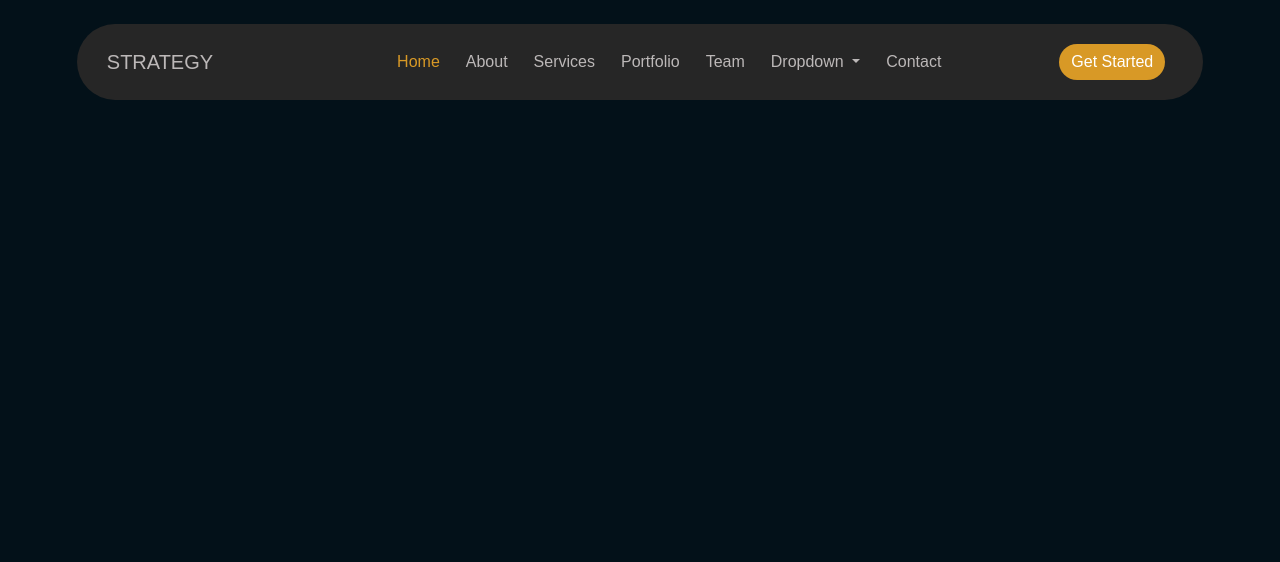
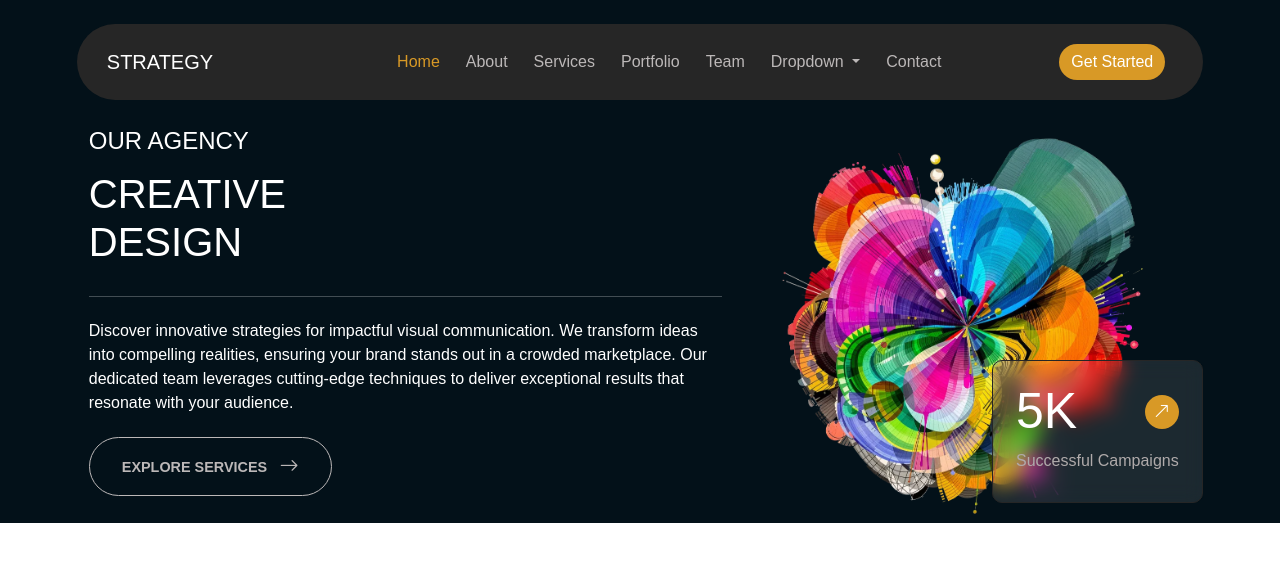
Before and after one commit to anusha26715/strategy-website, a plain HTML site: page index.html in a window 1280 px wide. Drawn offline with nearby package versions, Linux system fonts and the light colour scheme.

Commit message:
Home Section in Progress

```diff
--- a/index.html
+++ b/index.html
@@ -5,6 +5,7 @@
     <meta name="viewport" content="width=device-width, initial-scale=1.0">
     <link rel="stylesheet" href="style.css">
     <link rel="stylesheet" href="https://cdn.jsdelivr.net/npm/bootstrap@5.3.6/dist/css/bootstrap.min.css">
+    <link rel="stylesheet" href="https://cdnjs.cloudflare.com/ajax/libs/bootstrap-icons/1.11.3/font/bootstrap-icons.min.css">
     <title>Strategy</title>
 </head>
 <body>
@@ -12,7 +13,7 @@
         <header class="header-container">
             <nav id="navBar" class="mt-4 navbar navbar-expand-lg">
                 <div class="container-fluid">
-                    <a class="navbar-brand" href="#">STRATEGY</a>
+                    <a class="navbar-brand" href="#home">STRATEGY</a>
                     <div class="btn-container">
                         <button class="me-2 getstarted-btn"><a href="">Get Started</a></button>
                         <button class="navbar-toggler" type="button" data-bs-toggle="collapse" data-bs-target="#navbarSupportedContent" aria-controls="navbarSupportedContent" aria-expanded="false" aria-label="Toggle navigation" id="navbarToggler">
@@ -22,7 +23,7 @@
                     <div class="collapse navbar-collapse" id="navbarSupportedContent">
                         <ul class="navbar-nav mb-2 mb-lg-0">
                             <li class="nav-item">
-                                <a class="nav-link active" aria-current="page" href="#">Home</a>
+                                <a class="nav-link active" aria-current="page" href="#home">Home</a>
                             </li>
                             <li class="nav-item">
                                 <a class="nav-link" href="#">About</a>
@@ -65,6 +66,38 @@
                 </div>
             </nav>
         </header>
+        <main class="main-container">
+            <section class="home-container row" id="home">
+                <div class="col-lg-7 home-top pt-4 pb-4">
+                    <h4>OUR AGENCY</h4>
+                    <h1>CREATIVE <br> DESIGN</h1>
+                    <hr/>
+                    <p>
+                        Discover innovative strategies for impactful visual communication. We transform ideas into compelling realities, ensuring your brand stands out in a crowded marketplace. Our dedicated team leverages cutting-edge techniques to deliver exceptional results that resonate with your audience.
+                    </p>
+                    <div class="explore-services-btn-container">
+                        <button class="explore-services-btn">
+                            <a href="">EXPLORE SERVICES</a>
+                            <i class="bi bi-arrow-right ps-2"></i>
+                        </button>
+                    </div>
+                </div>
+                <div class="img-container col-lg-5">
+                        <img class="abstract-img mx-auto" src="assets/images/home-abstract-img.webp" alt="oops!No Image">
+                        <div class="campaign-container">
+                            <div class="campaign-top">
+                                <span>5K</span>
+                                <a href="" class="portfolio-link">
+                                    <i class="bi bi-arrow-up-right"></i>
+                                </a>
+                            </div>
+                            <p>
+                            Successful Campaigns
+                            </p>
+                        </div>
+                    </div>
+            </section>
+        </main>
     </article>
     <script src="https://cdn.jsdelivr.net/npm/bootstrap@5.3.6/dist/js/bootstrap.bundle.min.js"></script>
 </body>
--- a/style.css
+++ b/style.css
@@ -4,6 +4,8 @@
     box-sizing: border-box;
     font-family: sans-serif;
     color: var(--color-white)!important;
+    scroll-behavior: smooth;
+    scroll-margin-top: 100px;
 }
 
 :root{
@@ -12,25 +14,28 @@
     --color-ash: rgb(176, 171, 171);
     --color-nav-text:rgb(188, 184, 184);
     --color-dark:rgb(38, 38, 38);
+    --color-black:#101C23;
     --color-bg:#031119;
 }
 
 .app-container{
     background-color: var(--color-bg);
-    height: 100vh;
 }
 
 .header-container{
    display: flex;
    justify-content: center;
    align-items: center;
+   position: sticky;
+    top: 0;
+    z-index: 100000;
 }
 
 a{
     color: var(--color-nav-text) !important;
 }
 
-button>a{
+button>a,.navbar-brand{
     color: var(--color-white) !important;
 }
 
@@ -39,6 +44,7 @@ button>a{
     border-radius: 40px;
     width: 88%;
     padding: 18px !important;
+
 }
 
 #navbarToggler,
@@ -111,9 +117,124 @@ button>a{
     color: var(--color-yellow) !important;
 }
 
+/* MAIN CONTAINER STYILING */
+.main-container {
+    display: flex;
+    justify-content: center;
+}
+
+.main-container>section{
+    width: 88%;
+}
+.home-container{
+    /* display: flex;
+    flex-direction: column; */
+}
+
+
+.explore-services-btn{
+    background-color: transparent;
+    border: 1px solid var(--color-nav-text);
+    padding: 14px 32px;
+    border-radius: 35px;
+    transition: all 0.4s ease-in-out;
+}
+
+.explore-services-btn>a{
+    text-decoration: none;
+    font-size: 90%;
+    font-weight: bold;
+    color: var(--color-nav-text) !important;
+}
+
+.explore-services-btn>i{
+    transition: all 0.8s ease-in-out;
+    color: var(--color-nav-text) !important;
+    font-size: 120%;
+}
+
+.explore-services-btn:hover{
+    background-color: var(--color-yellow);
+}
+
+.explore-services-btn:hover a{
+    color: var(--color-white) !important;
+}
+
+.explore-services-btn:hover i{
+    color: var(--color-white) !important;
+    display: inline-block;
+    transform: translateX(10px);
+}
+
+.img-container{
+ position: relative;
+}
+
+.abstract-img{
+    width: 95%;
+    height: 75%;
+    animation: float-up-down 3s ease-in-out infinite;
+
+}
+
+@keyframes float-up-down {
+    0%,100%{
+        transform: translateY(0);
+    }
+    50%{
+        transform: translateY(3%);
+    }
+
+}
+
+.campaign-container{
+    background-color: var(--color-black);
+    border-radius: 10px;
+    border: 1px solid var(--color-dark);
+    padding: clamp(10px,3%,13px) clamp(16px, 5%,26px);
+    display: flex;
+    flex-direction: column;
+}
+
+.campaign-top{
+    display: flex;
+    justify-content: space-between;
+    align-items: center;
+}
+
+.campaign-top>span{
+    font-size: 50px;
+}
+
+.campaign-container>p{
+    color:var(--color-ash) !important;
+}
+
+.portfolio-link>i{
+    display: inline-block;
+    padding: 5px 9px;
+    background-color: var(--color-yellow);
+    border-radius: 50%;
+    transition: all 0.5s ease-in-out;
+}
+
+.portfolio-link>i:hover{
+    transform: translateY(-7px);
+    background-color: rgb(182, 127, 69);
+}
+
+
+
 @media (max-width:393px){
     *{
         font-size: 95% !important;
+    }
+    .campaign-text>span{
+        font-size: 10vw !important;
+    }
+    .portfolio-link i{
+        padding: 5px 7.5px;
     }
 }
 
@@ -147,4 +268,26 @@ button>a{
     .nav-item .active{
         color: var(--color-yellow) !important;
     }
+    .home-container{
+        flex-direction: row;
+    }
+    .campaign-container{
+        width: max-content;
+        background:rgba(255, 255, 255, 0.1);
+        backdrop-filter: blur(10px);
+        -webkit-backdrop-filter: blur(10px);
+        position: absolute;
+        bottom: 20px;
+        right: 0px;
+    }
+    .abstract-img{
+        height: 99%;
+    }
+
+    .home-top{
+        height: 100%;
+        display: flex;
+        flex-direction: column;
+        justify-content: space-around;
+    }
 }
```
Also changed, not shown: assets/images/home-abstract-img.webp (added).
